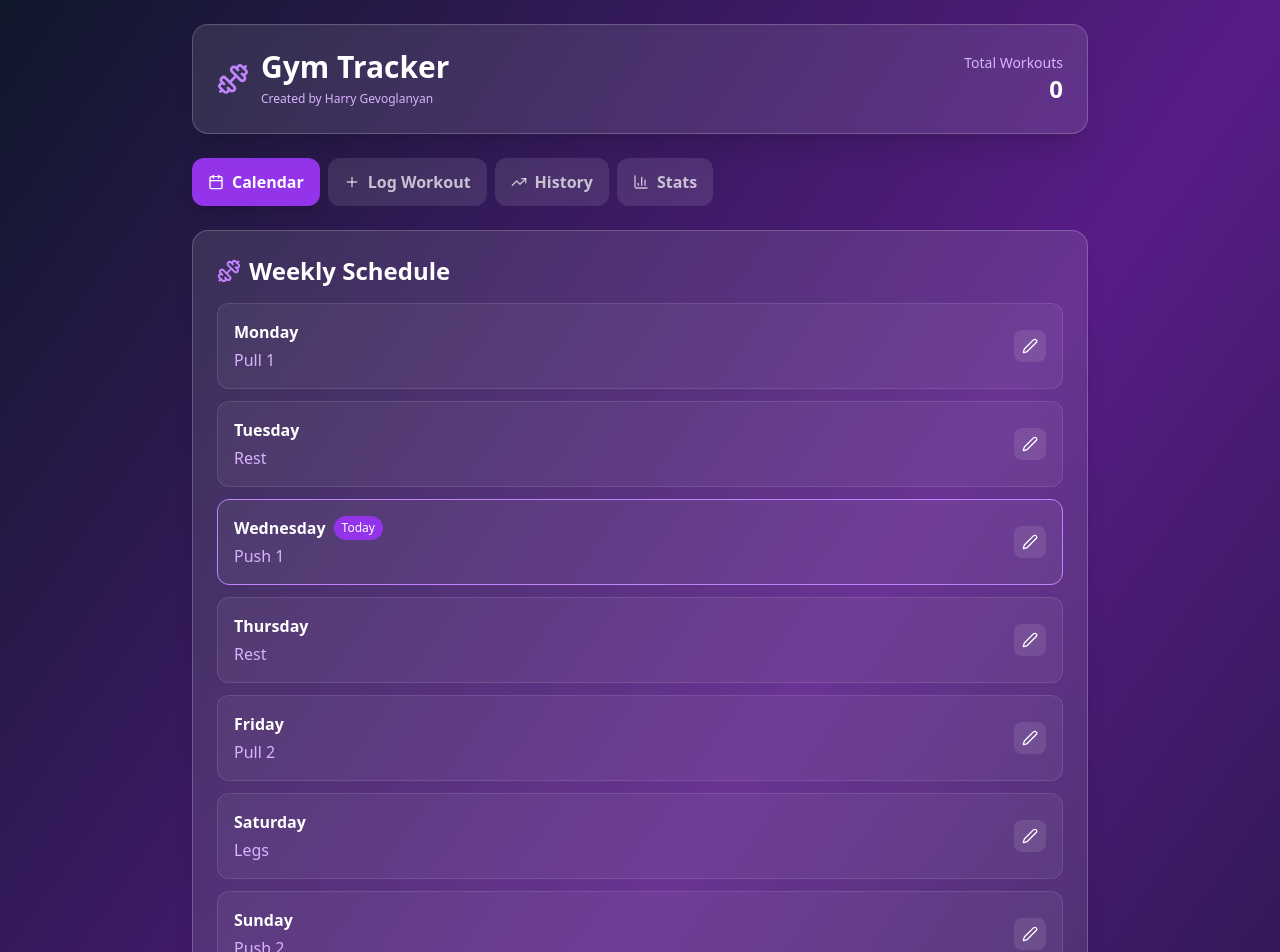
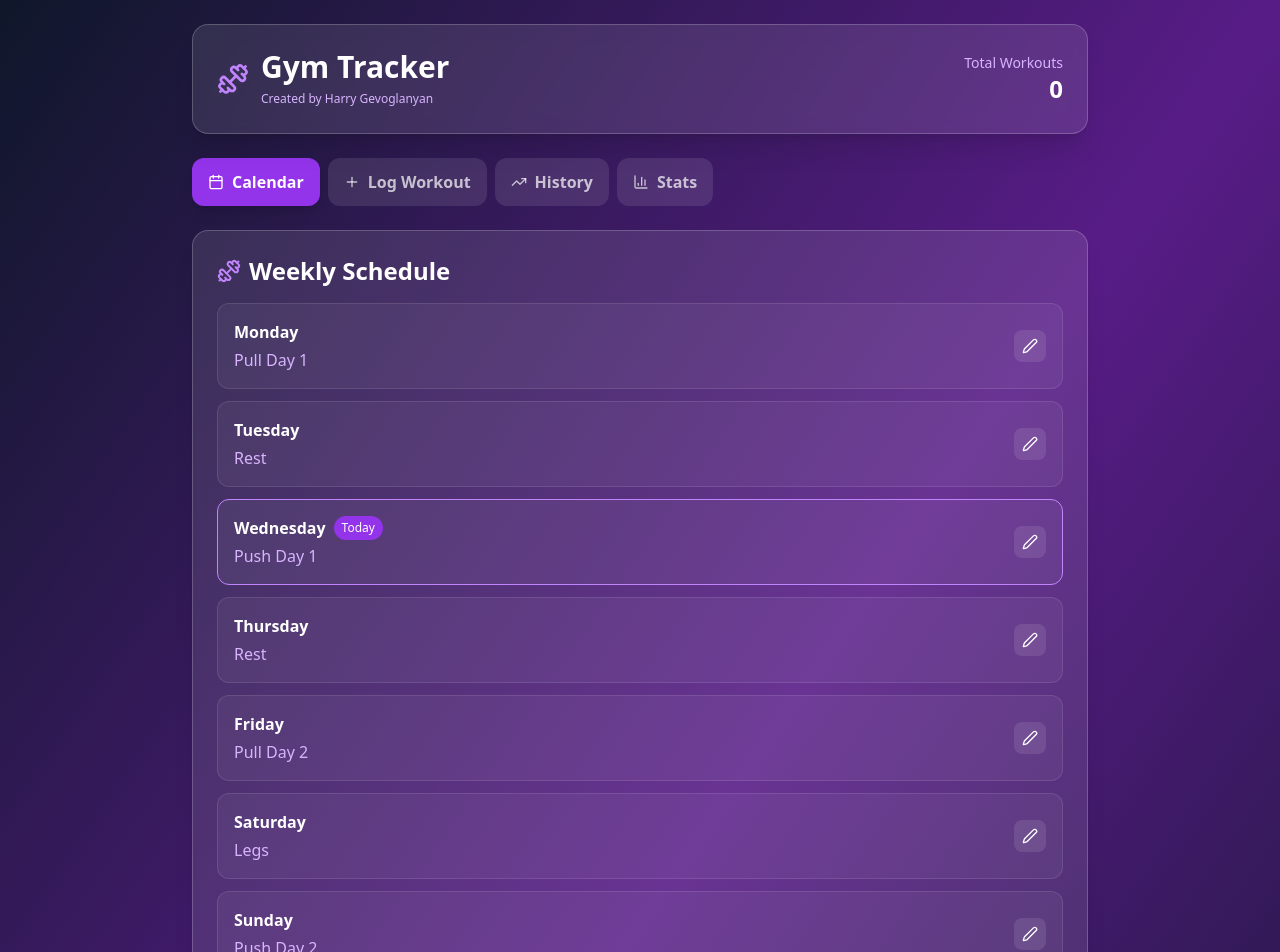
Before and after one commit to gevoglanyan/GymTracker, a React (Vite) app: page / in a window 1280 px wide. Shown: the top 952 px of the page. Built offline with nearby package versions, Linux system fonts and the light colour scheme.

Commit message:
Changed Workout Days Name

```diff
--- a/src/GymTracker.jsx
+++ b/src/GymTracker.jsx
@@ -83,17 +83,17 @@ const COMMON_EXERCISES = {
 };
 
 const DEFAULT_SCHEDULE = {
-  Monday: "Pull 1",
+  Monday: "Pull Day 1",
   Tuesday: "Rest",
-  Wednesday: "Push 1",
+  Wednesday: "Push Day 1",
   Thursday: "Rest",
-  Friday: "Pull 2",
+  Friday: "Pull Day 2",
   Saturday: "Legs",
-  Sunday: "Push 2",
+  Sunday: "Push Day 2",
 };
 
 const DEFAULT_WORKOUTS = {
-  "Pull 1": [
+  "Pull Day 1": [
     { name: "Pull-ups", sets: "3", reps: "10", weight: "" },
     { name: "Barbell Row", sets: "4", reps: "8", weight: "135" },
     { name: "Lat Pulldown", sets: "3", reps: "12", weight: "100" },
@@ -101,7 +101,7 @@ const DEFAULT_WORKOUTS = {
     { name: "Bicep Curls", sets: "3", reps: "12", weight: "30" },
     { name: "Hammer Curls", sets: "3", reps: "12", weight: "30" },
   ],
-  "Pull 2": [
+  "Pull Day 2": [
     { name: "Deadlift", sets: "4", reps: "6", weight: "225" },
     { name: "Seated Cable Row", sets: "4", reps: "10", weight: "120" },
     { name: "Face Pulls", sets: "3", reps: "15", weight: "40" },
@@ -109,7 +109,7 @@ const DEFAULT_WORKOUTS = {
     { name: "Preacher Curls", sets: "3", reps: "12", weight: "30" },
     { name: "Concentration Curls", sets: "3", reps: "12", weight: "25" },
   ],
-  "Push 1": [
+  "Push Day 1": [
     { name: "Bench Press", sets: "4", reps: "8", weight: "185" },
     { name: "Incline Bench Press", sets: "3", reps: "10", weight: "135" },
     { name: "Dumbbell Flyes", sets: "3", reps: "12", weight: "35" },
@@ -117,7 +117,7 @@ const DEFAULT_WORKOUTS = {
     { name: "Lateral Raises", sets: "3", reps: "15", weight: "20" },
     { name: "Tricep Pushdown", sets: "3", reps: "12", weight: "60" },
   ],
-  "Push 2": [
+  "Push Day 2": [
     { name: "Incline Dumbbell Press", sets: "4", reps: "10", weight: "70" },
     { name: "Dips", sets: "3", reps: "12", weight: "" },
     { name: "Cable Crossover", sets: "3", reps: "15", weight: "30" },
```
